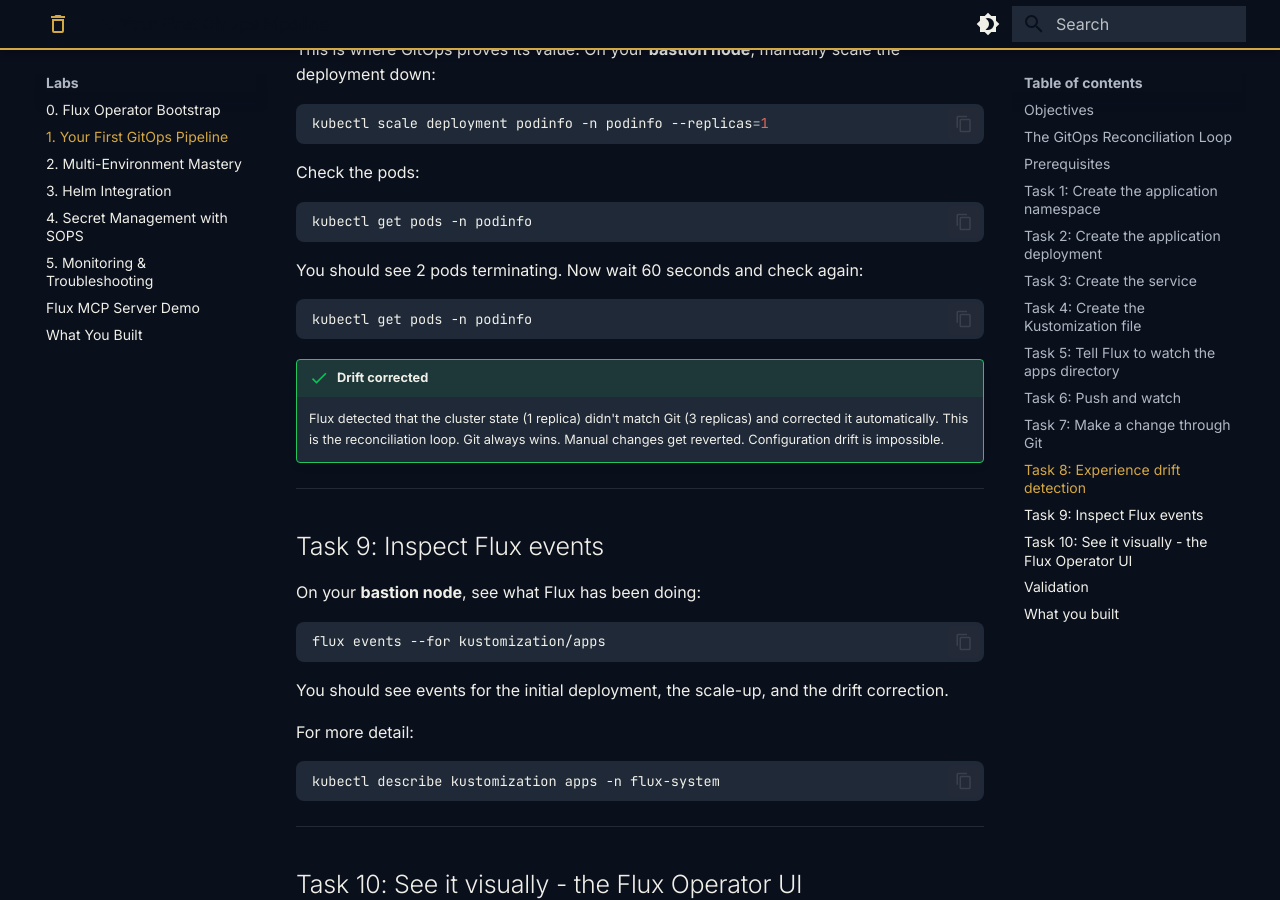
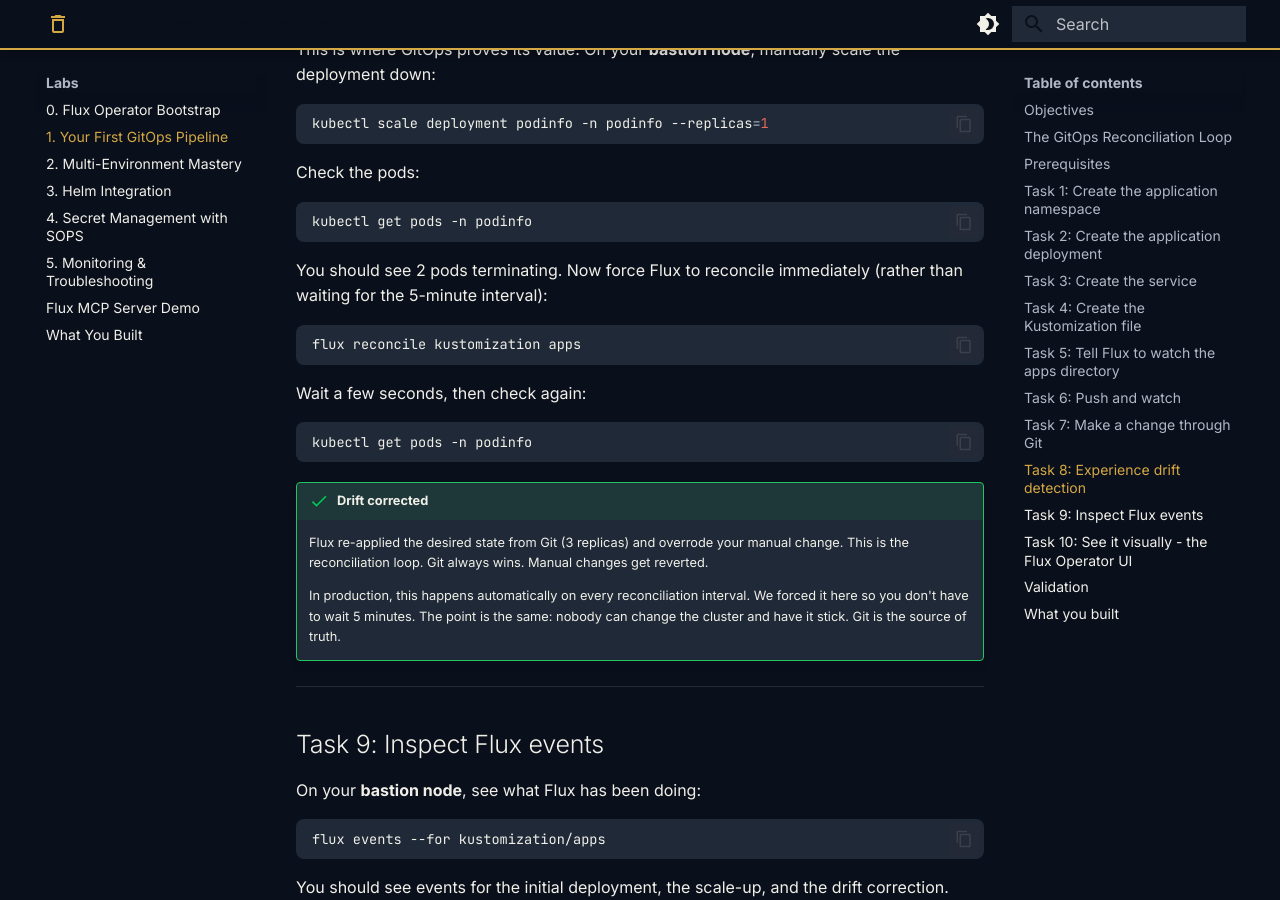
Before and after one commit to stevenwadeconsulting/gitops-fundamentals-lab, an MkDocs documentation site: the page built from docs/labs/1-first-pipeline.md, in a window 1280 px wide and 900 px high, scrolled down 4773 px. Built offline with MkDocs 1.6.1 and Material for MkDocs 9.7.7, drawn with Linux system fonts in a browser that asks for light colours.

Commit message:
Fix Lab 1 drift detection: use flux reconcile instead of waiting 5 min

````diff
--- a/docs/labs/1-first-pipeline.md
+++ b/docs/labs/1-first-pipeline.md
@@ -241,14 +241,22 @@ Check the pods:
 kubectl get pods -n podinfo
 ```
 
-You should see 2 pods terminating. Now wait 60 seconds and check again:
+You should see 2 pods terminating. Now force Flux to reconcile immediately (rather than waiting for the 5-minute interval):
+
+```bash
+flux reconcile kustomization apps
+```
+
+Wait a few seconds, then check again:
 
 ```bash
 kubectl get pods -n podinfo
 ```
 
 !!! success "Drift corrected"
-    Flux detected that the cluster state (1 replica) didn't match Git (3 replicas) and corrected it automatically. This is the reconciliation loop. Git always wins. Manual changes get reverted. Configuration drift is impossible.
+    Flux re-applied the desired state from Git (3 replicas) and overrode your manual change. This is the reconciliation loop. Git always wins. Manual changes get reverted.
+
+    In production, this happens automatically on every reconciliation interval. We forced it here so you don't have to wait 5 minutes. The point is the same: nobody can change the cluster and have it stick. Git is the source of truth.
 
 ---
 
````
